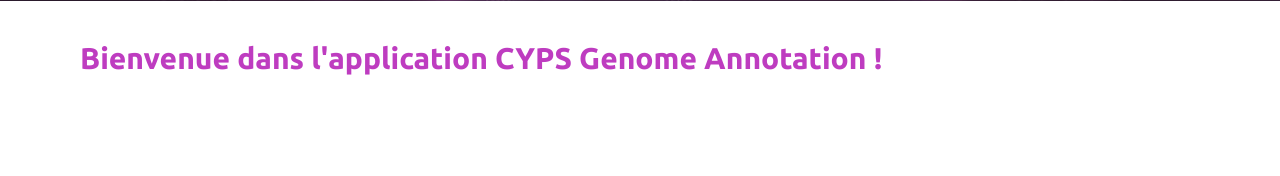
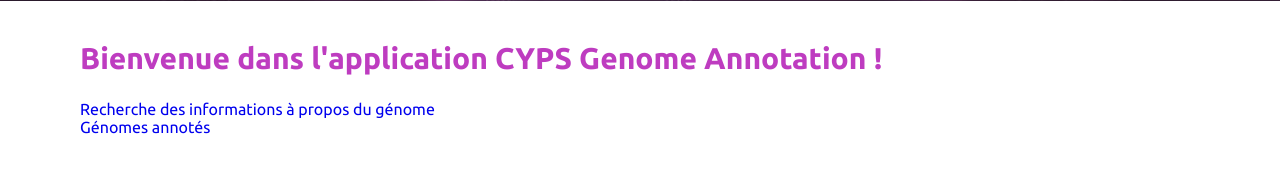
Before and after one commit to YanisMadi/Projet_WEB, a Django app: page /menu/ in a window 1280 px wide. Shown: the part 799-975 px from the top of the page. Before the commit the page ends 874 px from the top, so only its background shows below. Run offline with Django 4.2, Linux system fonts and the light colour scheme.

Commit message:
connecting annot_list and formulaire

```diff
--- a/genome_annotation/genome/templates/genome/annot_menu.html
+++ b/genome_annotation/genome/templates/genome/annot_menu.html
@@ -27,6 +27,9 @@
   <div class="text">
     <p><h2> Bienvenue dans l'application CYPS Genome Annotation ! </h2><br>
     <p>
+      <a href="/formulaire/">Recherche des informations à propos du génome </a>
+      <br>
+      <a href="/annotations/">Génomes annotés </a>
   </div>
 <!-- Logo -->
   <script>
```
